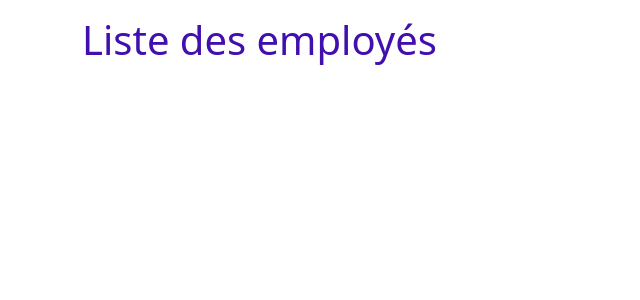
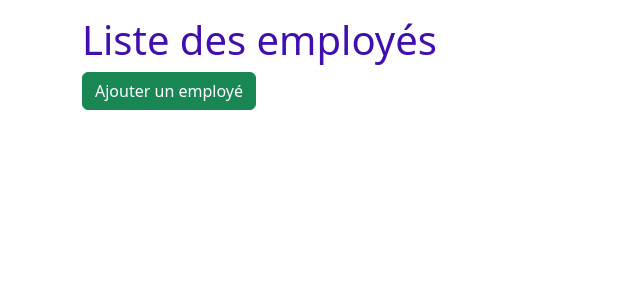
Before and after one commit to KZ-68/SfEntrepriseDemo, a Symfony app: template templates/employe/index.html.twig in a window 1280 px wide. Shown: the part 48-348 px from the top of the page, without its empty margins (0-640 px from the left). Run offline with Twig, Linux system fonts and the light colour scheme; the template is opened without the code that fills it, so the values that code supplies are empty; some libraries are stand-ins or nearby versions.

Commit message:
feat:add buttons and path link for new,edit,delete

```diff
--- a/templates/employe/index.html.twig
+++ b/templates/employe/index.html.twig
@@ -5,10 +5,13 @@
 {% block body %}
     <h1>Liste des employés</h1>
 
+    <a href="{{ path('new_employe') }}" class="btn btn-success">Ajouter un employé</a><br/>
     {% for employe in employes %}
         {# On peut aussi faire du chaînage en ajoutant un point suivis du nom de l'entité et les attributs souhaités,
         cela équivaut à un employe->getEntreprise()->getRaisonSociale() #}
-        <a href="{{ path('show_employe', {'id': employe.id}) }}">{{ employe }}</a> ({{ employe.entreprise.raisonSociale }})<br>
+        <a href="{{ path('show_employe', {'id': employe.id}) }}">{{ employe }}</a> ({{ employe.entreprise.raisonSociale }})
+        <a class="btn btn-warning" href="{{ path('edit_employe', {'id': employe.id}) }}">Edit</a>
+        <a class="btn btn-danger" href="{{ path('delete_employe', {'id': employe.id}) }}">Supp</a><br/>
      {% endfor %}
 
 {% endblock %}
--- a/templates/entreprise/index.html.twig
+++ b/templates/entreprise/index.html.twig
@@ -12,9 +12,12 @@ ouvrant et fermant {% %} pour le début de l'execution et pour la fin de l'exéc
 {% block body %}
     <h1>Liste des entreprises</h1>
 
+    <a href="{{ path('new_entreprise') }}" class="btn btn-success">Ajouter une entreprise</a><br/>
      {% for entreprise in entreprises %}
       {# Pour que tout fonctionne, il faut ajouter le paramètre id par chaînage #}
-        <a href="{{ path('show_entreprise', {'id': entreprise.id}) }}">{{ entreprise }}</a><br>
+        <a href="{{ path('show_entreprise', {'id': entreprise.id}) }}">{{ entreprise }}</a>
+        <a class="btn btn-warning" href="{{ path('edit_entreprise', {'id': entreprise.id}) }}">Edit</a>
+        <a class="btn btn-danger" href="{{ path('delete_entreprise', {'id': entreprise.id}) }}">Supp</a><br/>
      {% endfor %}
 
 {% endblock %}
```
